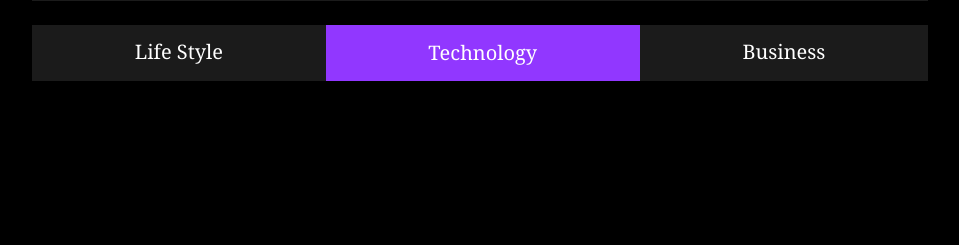
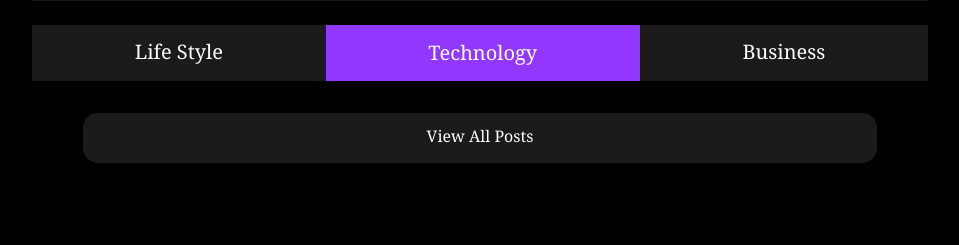
Before and after one commit to thekioskman/blog, a Flask app: template app/blog/templates/blog_page.html in a window 1280 px wide. Shown: the part 471-716 px from the top of the page, without its empty margins (160-1119 px from the left). Run offline with Flask 2, Linux system fonts and the light colour scheme; the template is opened without the code that fills it, so the values that code supplies are empty.

Commit message:
finished blog cards

```diff
--- a/app/blog/templates/blog_page.html
+++ b/app/blog/templates/blog_page.html
@@ -37,16 +37,21 @@
 
       {% for x in range(num_blog_posts) %}
       <div class="container">
-        <img src="nature.jpg" alt="Norway" style="width:100%;object-fit: cover;transition:.5s ease;backface-visibility: hidden;">
-        <div class="text-block">
-          <h4>Nature</h4>
-          <p>What a beautiful sunrise</p>
+        <img src="\static\images\luca-bravo-XJXWbfSo2f0-unsplash.jpg" alt="Norway" class="blog_cover_image">
+        <div class="blog_title">
+          <h2>10 Top design principles</h2>
+          <p>Sept 21 2021</p>
         </div>
       </div>
       {% endfor %}
 
 
     </div>
+
+    <!-- View all posts button-->
+    <div class = view_all_posts_button>
+      <a href="#" style="color:white; text-decoration: none;"> View All Posts </a>
+    </div>
 </div>
 
 {% endblock %}
--- a/app/static/css/blog_landing.css
+++ b/app/static/css/blog_landing.css
@@ -110,8 +110,10 @@ body{
 #card_grid{
     display: grid;
     grid-template-columns: auto auto auto;
-    background-color: blue;
+    background-color: black;
     width: 70vw;
+    justify-content: space-around;
+    color:white
 }
 
 #title_card_container{
@@ -164,3 +166,58 @@ body{
 .catagory:hover{
     background-color: grey;
 }
+
+.blog_cover_image{
+    height: 40vh;
+    width: 87%;
+    object-fit: cover;
+    transition:.5s ease;
+    backface-visibility: hidden;
+    margin-left: 6.5%;
+    margin-right: auto;
+    border-radius: 15px;
+}
+
+@media (max-width: 1200px) {
+    .blog_cover_image{
+        height: 30vh;
+        width: 80%;
+        object-fit: cover;
+        transition:.5s ease;
+        backface-visibility: hidden;
+        margin-left: 10%;
+        margin-right: auto;
+    }
+}
+
+
+.blog_title {
+  position: relative;
+  background-color: rgba(0, 0, 0, 0.5);
+  color: white;
+  bottom: 30%;
+  left: 10%;
+  font-size: 100%;
+  height: 28%;
+  width: 60%;
+  padding-left: 2%;
+  padding-top: 2%;
+}
+
+.view_all_posts_button{
+    width: 62vw;
+    height: 50px;
+    margin-left: auto;
+    margin-right: auto;
+    background-color: rgba(27,27,27,255);
+    margin-bottom: 20vh;
+    text-align: center;
+    padding-top: 1%;
+    text-decoration: none;
+    border-radius: 15px;
+
+}
+
+.view_all_posts_button:hover {
+    background-color: rgba(145,55,255,255);
+}
```
